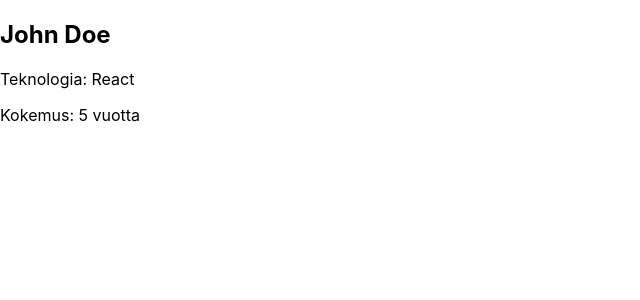
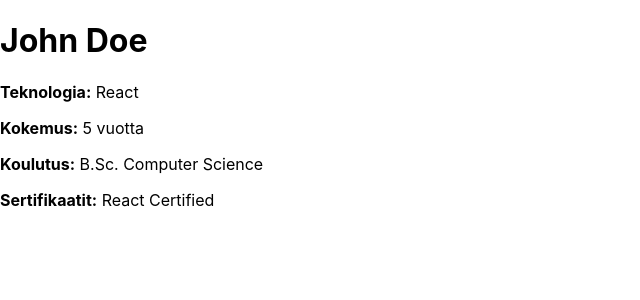
Before and after one commit to jarkkki/pinja, a React (Create React App) app: page /consultant/1 in a window 1280 px wide. Shown: the top 300 px of the page, without its empty margins (0-640 px from the left). Built offline with nearby package versions, Linux system fonts and the light colour scheme; the HTML template or start-up script is replaced by a standard one.

Commit message:
profiili ja cv

```diff
--- a/src/components/ConsultantProfile.js
+++ b/src/components/ConsultantProfile.js
@@ -1,25 +1,29 @@
 import React from 'react';
 import { useParams } from 'react-router-dom';
 
+// Konsulttien tiedot (sama kuin ConsultantsList.js)
 const consultantsData = [
-  { id: 1, name: 'John Doe', technology: 'React', experience: 5 },
-  { id: 2, name: 'Jane Smith', technology: 'Node.js', experience: 3 },
+  { id: 1, name: 'John Doe', technology: 'React', experience: 5, education: 'B.Sc. Computer Science', certifications: 'React Certified' },
+  { id: 2, name: 'Jane Smith', technology: 'Node.js', experience: 3, education: 'M.Sc. Software Engineering', certifications: 'Node.js Certified' },
+  { id: 3, name: 'Tom Hanks', technology: 'Java', experience: 10, education: 'B.Sc. Software Engineering', certifications: 'Java Certified' },
   // Lisää muita konsultteja
 ];
 
 function ConsultantProfile() {
-  const { id } = useParams();
-  const consultant = consultantsData.find((c) => c.id === parseInt(id));
+  const { id } = useParams();  // Haetaan URL-parametri
+  const consultant = consultantsData.find(c => c.id === parseInt(id));
 
   if (!consultant) {
-    return <div>Konsulttia ei löydy.</div>;
+    return <h2>Konsulttia ei löydy</h2>;
   }
 
   return (
     <div>
-      <h2>{consultant.name}</h2>
-      <p>Teknologia: {consultant.technology}</p>
-      <p>Kokemus: {consultant.experience} vuotta</p>
+      <h1>{consultant.name}</h1>
+      <p><strong>Teknologia:</strong> {consultant.technology}</p>
+      <p><strong>Kokemus:</strong> {consultant.experience} vuotta</p>
+      <p><strong>Koulutus:</strong> {consultant.education}</p>
+      <p><strong>Sertifikaatit:</strong> {consultant.certifications}</p>
     </div>
   );
 }
```
